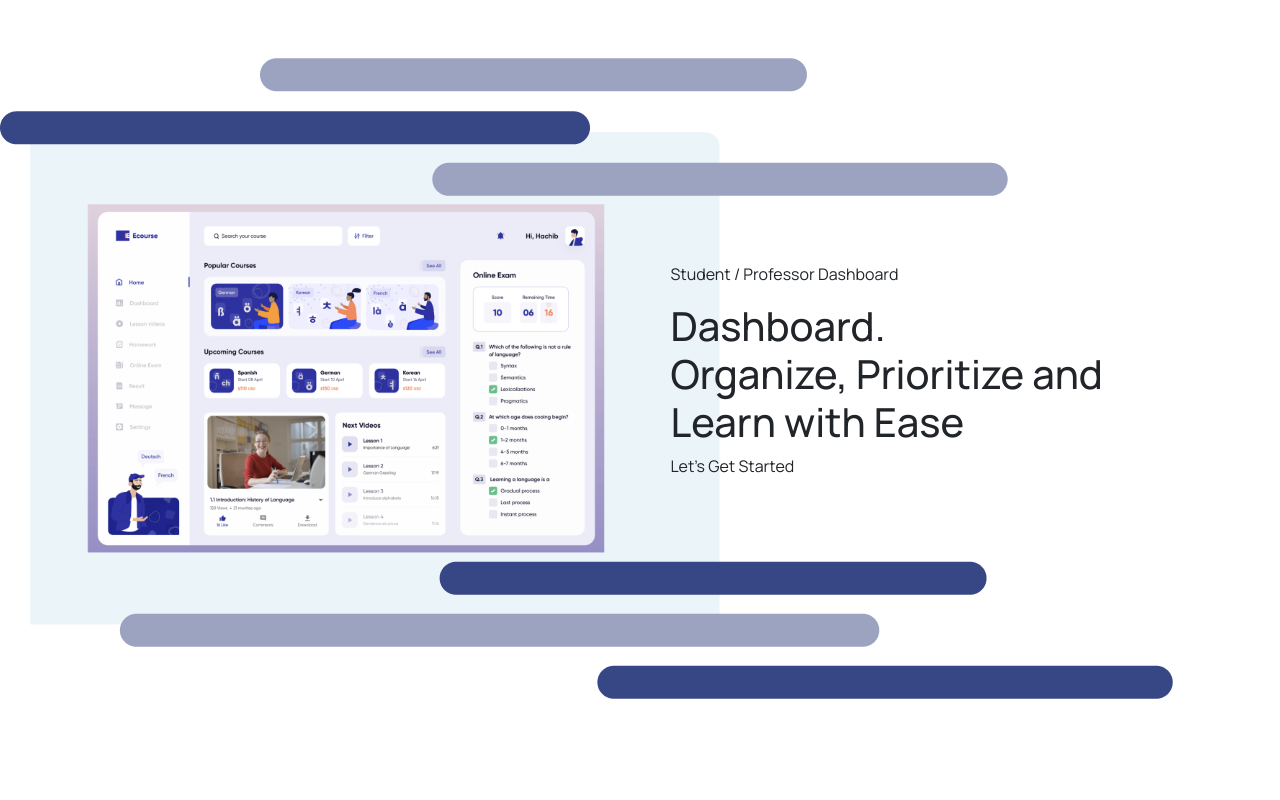
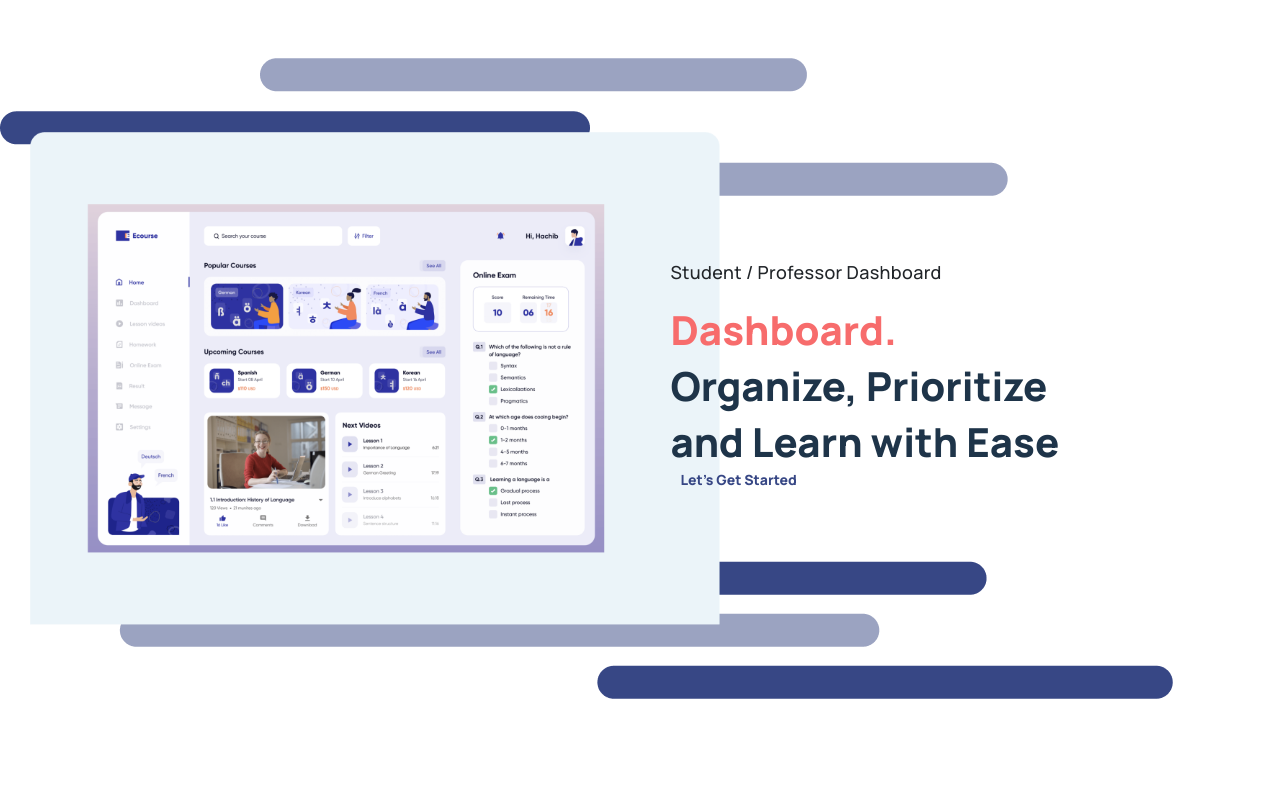
Before and after one commit to nayrxer2/math_grellic, a React (Create React App) app: page / in a window 1280 px wide. Shown: the part 1200-2000 px from the top of the page. Built offline with nearby package versions, Linux system fonts and the light colour scheme.

Commit message:
Implemented Text Styles in Section Dashboard

```diff
--- a/src/components/LinkButton.jsx
+++ b/src/components/LinkButton.jsx
@@ -35,7 +35,7 @@ export const LinkButton = ({
         // </div>
 
         <div className={`link-btn ${checkButtonBg} ${checkButtonSize}`}>
-          <a className="link-shadow mr-3" href="#">{children}</a>
+          <a className="mr-3" href="#">{children}</a>
         </div>
     )
 };
--- a/src/components/landingpage/LandingPageDashboard.js
+++ b/src/components/landingpage/LandingPageDashboard.js
@@ -4,6 +4,7 @@ import imglinebottom from '../../images/lines-bottom.png'
 import imgdashboard  from '../../images/dashboard.png'
 import bgcolor from '../../images/bg-dashboard.png'
 import '../../styles/landingpagesdashboard.css'
+import { LinkButton } from '../LinkButton'
 
 
 export default function LandingPageDashboard() {
@@ -12,16 +13,18 @@ export default function LandingPageDashboard() {
             <div className="row col-md-4">
                 <img className="lines-top content-to-hide" src={imglinetop} />
             </div>
+
             <div className="row col-md-12 ml-md-auto dashboard-img">
                 <div className="col-8 col-md-7"><img className="img-fluid" src={bgcolor} /></div>
                 <div className="col-4 col-md-5 align-self-center col-content">
-                    <p className="">Student / Professor Dashboard</p>
-                    <h1 className="">Dashboard. <br/>Organize, Prioritize and Learn with Ease</h1>
-                    <p className="">Let’s Get Started</p>
+                    <p className="subheading">Student / Professor Dashboard</p>
+                    <div className="h3-heading text-high"><span className="text-accent">Dashboard. </span><br/>Organize, Prioritize<br/>and Learn with Ease</div>
+                    <LinkButton buttonBg="dark" buttonSize="large=lnkbtn">Let's Get Started</LinkButton>
                 </div>
             </div>
+
             <div className="row col-md-6 offset-md-1">
-                <img className="" src={imglinebottom} />
+                <img className="lines-bottom " src={imglinebottom} />
             </div>
         </div>
     )
--- a/src/components/landingpage/Navbar.js
+++ b/src/components/landingpage/Navbar.js
@@ -32,7 +32,7 @@ window.addEventListener('scroll', changeBackground)
       <ul className="navbar-nav ml-auto">
         { NavItems.map((item) => {
           return (
-              <LinkButton buttonBg="light">{ item.title }</LinkButton>
+              <div className="link-shadow"><LinkButton buttonBg="light">{ item.title }</LinkButton></div>
           )
         })}
           <li className="nav-item active">
--- a/src/styles/landingpagesdashboard.css
+++ b/src/styles/landingpagesdashboard.css
@@ -8,11 +8,15 @@
     margin-bottom: -4rem;
     padding-left: 0 !important;
     justify-content: left;
-    z-index: -999;
+    z-index: 99;
 }
 
 .img-fluid {
-    z-index: -999;
+    z-index: 999;
+}
+
+.lines-bottom{
+    z-index: 90;
 }
 .col-content {
     right: 80px;
```
